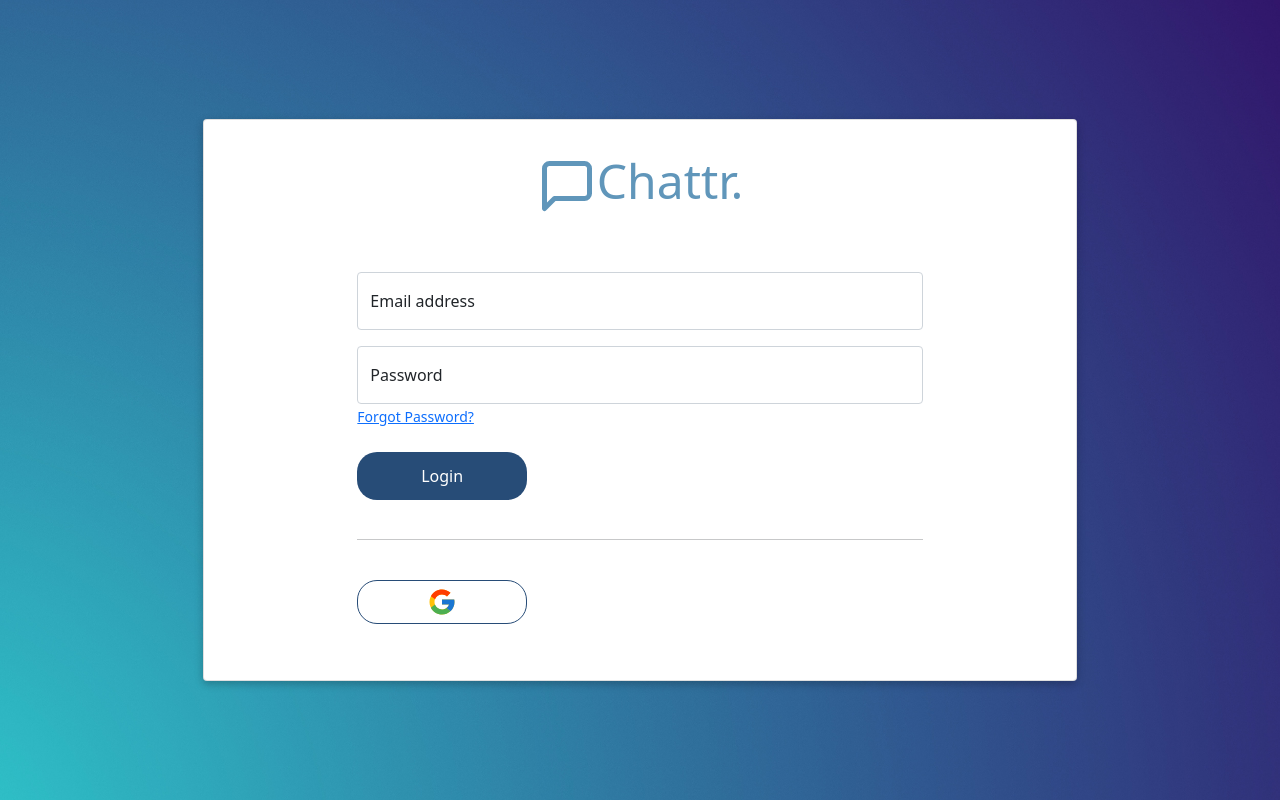
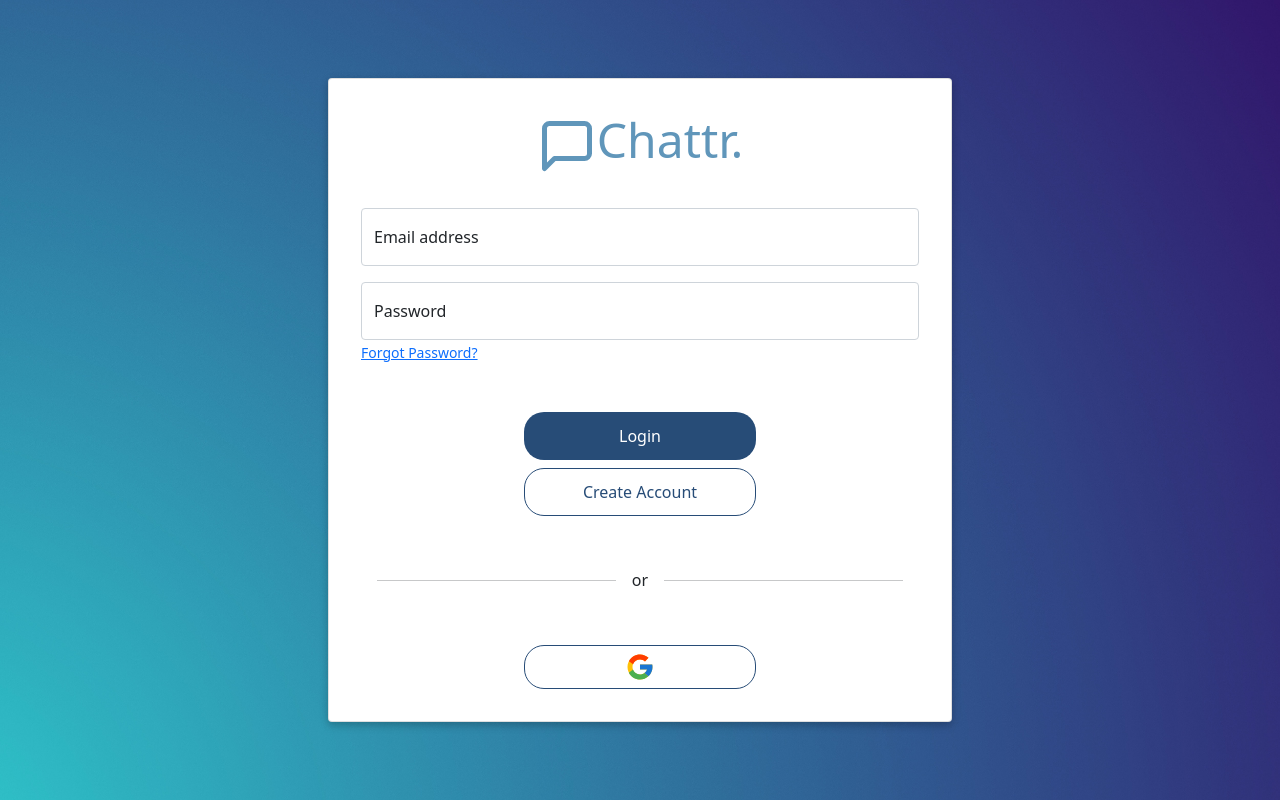
Before and after one commit to JozeifWalker/Chattr., a React (Create React App) app: page /login in a window 1280 px wide. Built offline with nearby package versions, Linux system fonts and the light colour scheme; no server answers.

Commit message:
login page: utilized React bootstrap components for layout

```diff
--- a/src/pages/login/login.js
+++ b/src/pages/login/login.js
@@ -4,7 +4,7 @@ import Form from 'react-bootstrap/Form';
 import FloatingLabel from 'react-bootstrap/FloatingLabel';
 import Button from 'react-bootstrap/Button';
 import { FcGoogle } from 'react-icons/fc';
-import {BsArrowRight} from 'react-icons/bs';
+import Stack from 'react-bootstrap/Stack'
 import Logo from '../../components/logo/logo';
 import './login.scss';
 
@@ -47,14 +47,27 @@ const Login = () => {
 								<Link to="/">Forgot Password?</Link>
 							</Form.Text>
 						</Form.Group>
-						<Form.Group id={'button-group'}>
+
+						<Form.Group>
+                        <Stack className="col-md-5 mx-auto" style={{marginTop:'3rem'}}  gap={2}>
 							<Button id={'login-button'} onClick={() => logInWithEmailAndPassword(email, password)}>
 								Login
 							</Button>
+                            <Button variant={'outline-primary'} id={'create-acc-btn'}>Create Account</Button>
+                            </Stack>
 						</Form.Group>
 
-                        <hr />
+                         <div style={{display:'flex',flexDirection:'row',alignItems:'center',margin:'3rem 0rem'}}>
+                        <div style={{width:'50%',padding:'0rem 1rem'}}><hr /></div>
+                        <span>or</span>
+                        <div style={{width:'50%',padding:'0rem 1rem'}}><hr /></div>
+                        </div>
+
+                    <Stack className="col-md-5 mx-auto"  gap={2}>
 					<Button variant={'outline-primary'} id={'login-google-btn'}  onClick={signInWithGoogle}><FcGoogle size={30}/></Button>
+                    </Stack>
+
+
 					</Form>
 
 				</Card>
--- a/src/pages/login/login.scss
+++ b/src/pages/login/login.scss
@@ -30,15 +30,9 @@ $extraLarge: 1200px;
 			flex-direction: column;
 			justify-content: space-evenly;
 			width: inherit;
-			min-height: 50vh;
+			min-height: 20vh;
 		}
-		#button-group {
-			display: flex;
-			flex-direction: column;
-			justify-content: center;
-			align-items: center;
-			width: inherit;
-			margin: 2rem 0rem;
+
 		#login-button {
 			width: 100%;
 			border-radius: 1.25rem;
@@ -46,7 +40,18 @@ $extraLarge: 1200px;
 			border: 0px;
 			height: 3rem;
 		}
+		#create-acc-btn {
+			width: 100%;
+			border-radius: 1.25rem;
+			border: 1px solid #274c77;
+			color: #274c77;
+			height: 3rem;
 		}
+		#create-acc-btn:hover {
+			background-color: #274c77;
+			color: white;
+		}
+
 		#login-google-btn {
 			border-radius: 1.25rem;
 			border: 1px solid #274c77;
@@ -65,39 +70,29 @@ $extraLarge: 1200px;
 			flex-direction: row !important;
 			justify-content: flex-start !important;
 			align-items: flex-start !important;
-			width: 100% !important;
 			margin: 0rem 0rem;
 			#login-button {
 				width: 30% !important;
 			}
-		}
-		#login-google-btn {
-			align-self: flex-start;
-			width: 30%;
 		}
 	}
 }
 @media screen and (min-width: 993px) {
 	.login-container {
 		#login-card {
-			width: 70% !important;
+			width: 50% !important;
 			align-items: center;
+			#login-form {
+				width: 100%;
+
 				#button-group {
 					display: flex;
 					flex-direction: row !important;
 					justify-content: flex-start !important;
 					align-items: flex-start !important;
-                width: 100% !important;
 					margin: 0rem 0rem;
-				#login-button {
-					width: 30% !important;
-
-				}
-			}
-			#login-google-btn {
-				align-self: flex-start;
-				width: 30%;
 				}
 			}
 		}
 	}
+}
```
Lines whose indentation alone changed are shown as unchanged.
